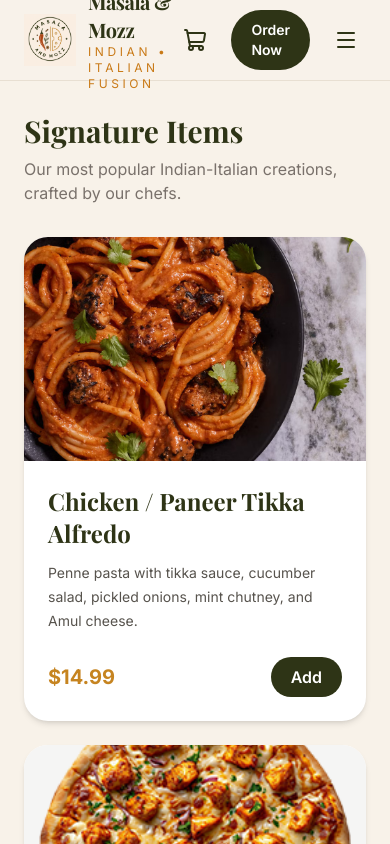
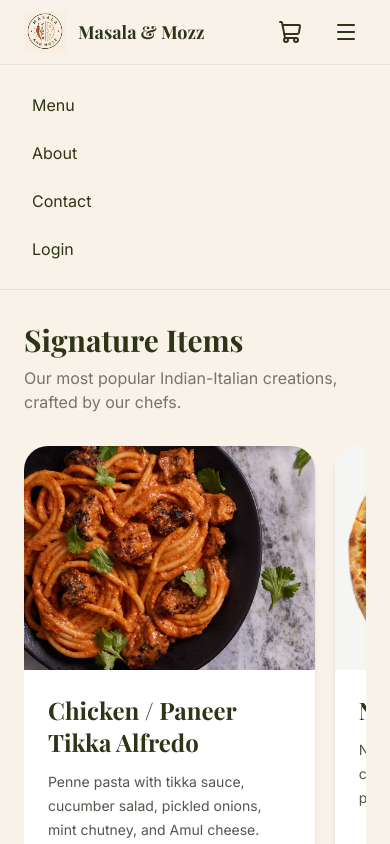
Before and after one commit to beirong2/masalamozz, a Next.js app: page /menu in a window 390 px wide. Both pictures are taken after a click on the button 346 px from the left and 40 px from the top of the page. Shown: the top 844 px of the page. Built offline with nearby package versions, Linux system fonts and the light colour scheme; no server answers; a web font is replaced by a local one.

Commit message:
Improve mobile navbar with responsive header and dropdown menu

```diff
--- a/components/layout/Navbar.tsx
+++ b/components/layout/Navbar.tsx
@@ -14,6 +14,7 @@ export default function Navbar() {
 
   const [user, setUser] = useState<any>(null);
   const [isAdmin, setIsAdmin] = useState(false);
+  const [mobileMenuOpen, setMobileMenuOpen] = useState(false);
 
   useEffect(() => {
     async function loadUser() {
@@ -66,7 +67,7 @@ export default function Navbar() {
 
   return (
     <header className="sticky top-0 z-50 border-b border-[#E8DFD2] bg-[#F8F2E9]/95 backdrop-blur-lg">
-      <div className="mx-auto flex h-20 max-w-7xl items-center justify-between px-6">
+      <div className="mx-auto flex h-16 md:h-20 max-w-7xl items-center justify-between px-6">
 
         {/* Brand */}
         <Link href="/" className="flex items-center gap-3">
@@ -74,17 +75,18 @@ export default function Navbar() {
           <Image
             src="/images/logo.png"
             alt="Masala & Mozz"
-            width={52}
-            height={52}
+  width={42}
+  height={42}
+  className="md:h-[52px] md:w-[52px]"
             priority
           />
 
           <div>
-            <h1 className="text-xl font-bold tracking-tight text-[#2E3416]">
+            <h1 className="text-lg font-bold md:text-xl">
               Masala & Mozz
             </h1>
 
-            <p className="text-xs uppercase tracking-[0.3em] text-[#C97A17]">
+            <p className="hidden text-xs uppercase tracking-[0.3em] text-[#C97A17] md:block">
               Indian • Italian Fusion
             </p>
           </div>
@@ -178,22 +180,87 @@ export default function Navbar() {
 
 
           {/* Main CTA */}
-          <Link
-            href={hasItems ? "/checkout" : "/menu"}
-            className="rounded-full bg-[#2E3416] px-5 py-2.5 text-sm font-semibold text-white transition hover:bg-[#475226]"
-          >
+<Link
+  href={hasItems ? "/checkout" : "/menu"}
+  className="hidden rounded-full bg-[#2E3416] px-5 py-2.5 text-sm font-semibold text-white transition hover:bg-[#475226] md:block"
+>
             {hasItems ? "Checkout" : "Order Now"}
           </Link>
 
 
           {/* Mobile */}
-          <button className="rounded-full p-2 md:hidden">
-            <Menu />
-          </button>
+<button
+  onClick={() => setMobileMenuOpen(!mobileMenuOpen)}
+  className="rounded-full p-2 md:hidden"
+>
+  <Menu />
+</button>
 
         </div>
 
       </div>
+
+      {mobileMenuOpen && (
+        <div className="border-t border-stone-200 bg-[#F8F2E9] md:hidden">
+          <nav className="flex flex-col p-4">
+
+            <Link
+              href="/menu"
+              onClick={() => setMobileMenuOpen(false)}
+              className="rounded-lg px-4 py-3 hover:bg-stone-100"
+            >
+              Menu
+            </Link>
+
+            <Link
+              href="/about"
+              onClick={() => setMobileMenuOpen(false)}
+              className="rounded-lg px-4 py-3 hover:bg-stone-100"
+            >
+              About
+            </Link>
+
+            <Link
+              href="/contact"
+              onClick={() => setMobileMenuOpen(false)}
+              className="rounded-lg px-4 py-3 hover:bg-stone-100"
+            >
+              Contact
+            </Link>
+
+            {user ? (
+              <>
+                {isAdmin && (
+                  <Link
+                    href="/admin/orders"
+                    onClick={() => setMobileMenuOpen(false)}
+                    className="rounded-lg px-4 py-3 hover:bg-stone-100"
+                  >
+                    Admin
+                  </Link>
+                )}
+
+                <button
+                  onClick={logout}
+                  className="rounded-lg px-4 py-3 text-left hover:bg-stone-100"
+                >
+                  Logout
+                </button>
+              </>
+            ) : (
+              <Link
+                href="/login"
+                onClick={() => setMobileMenuOpen(false)}
+                className="rounded-lg px-4 py-3 hover:bg-stone-100"
+              >
+                Login
+              </Link>
+            )}
+
+          </nav>
+        </div>
+      )}
+
     </header>
   );
 }
--- a/components/menu/SignatureItems.tsx
+++ b/components/menu/SignatureItems.tsx
@@ -24,9 +24,17 @@ export default function SignatureItems() {
         </p>
       </div>
 
-      <div className="grid gap-6 md:grid-cols-2 xl:grid-cols-3">
+      <div
+  className="
+    flex gap-5 overflow-x-auto pb-2 snap-x snap-mandatory
+    md:grid md:overflow-visible md:snap-none
+    md:grid-cols-2 xl:grid-cols-3
+  "
+>
         {signatureItems.map((item) => (
-<SignatureCard
+<div className="min-w-[85%] snap-center md:min-w-0">
+  <SignatureCard
+
   key={item.id}
   name={item.name}
   description={item.description}
@@ -48,6 +56,7 @@ export default function SignatureItems() {
     })
   }
 />
+</div>
         ))}
       </div>
       {selectedItem && (
```
